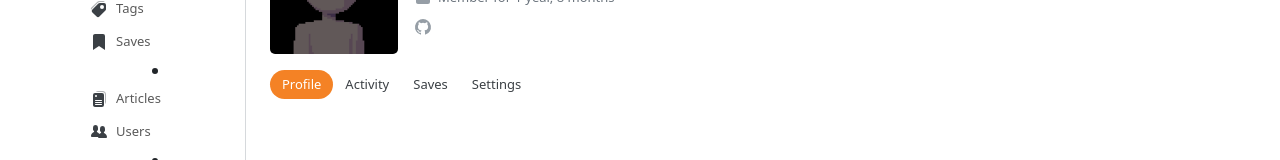
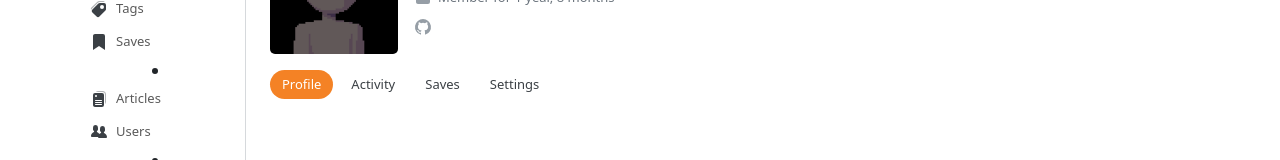
Before and after one commit to martinprs/Stack-Underflow, a Vue app: page /profile in a window 1280 px wide. Shown: the part 154-314 px from the top of the page. Built offline with nearby package versions, Linux system fonts and the light colour scheme.

Commit message:
Add margin gap between profile tab buttons

```diff
--- a/src/pages/profile.vue
+++ b/src/pages/profile.vue
@@ -117,6 +117,7 @@ h1 {
     display: flex;
     align-items: center;
     border: 0;
+    margin-right: 6px;
     border-radius: 360px;
     color: hsl(210,8%,25%);
 }
```
